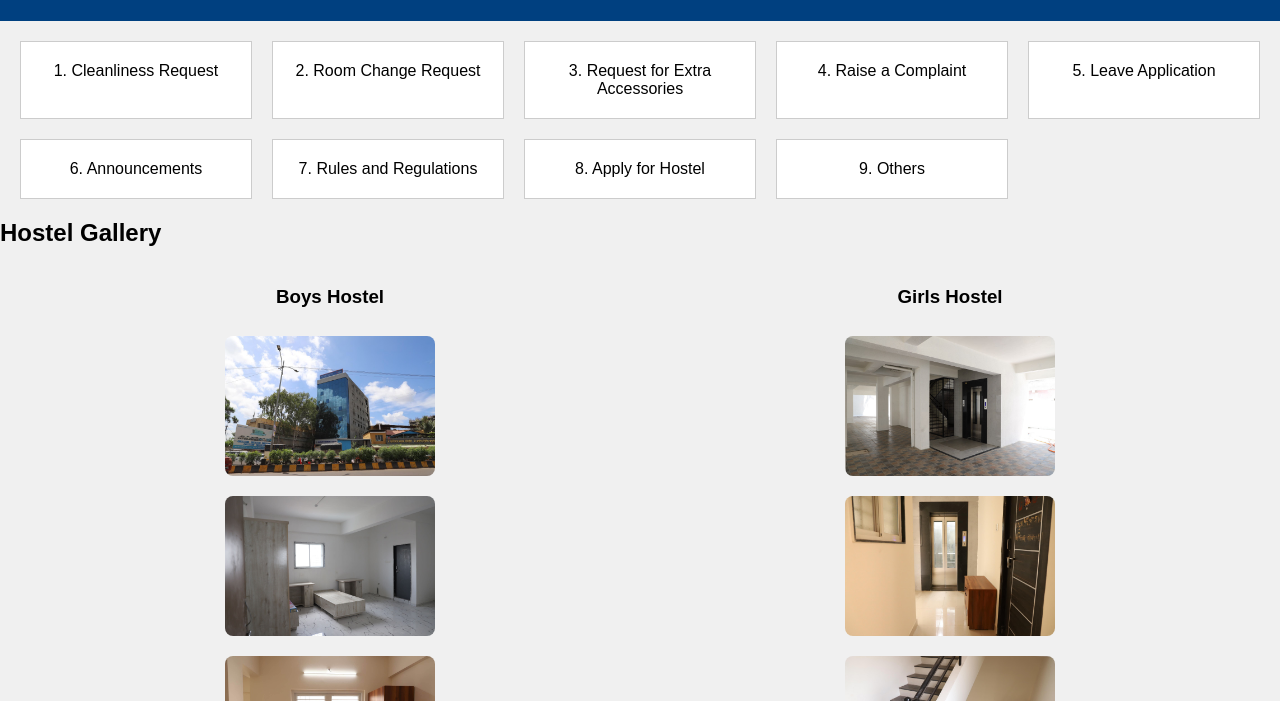
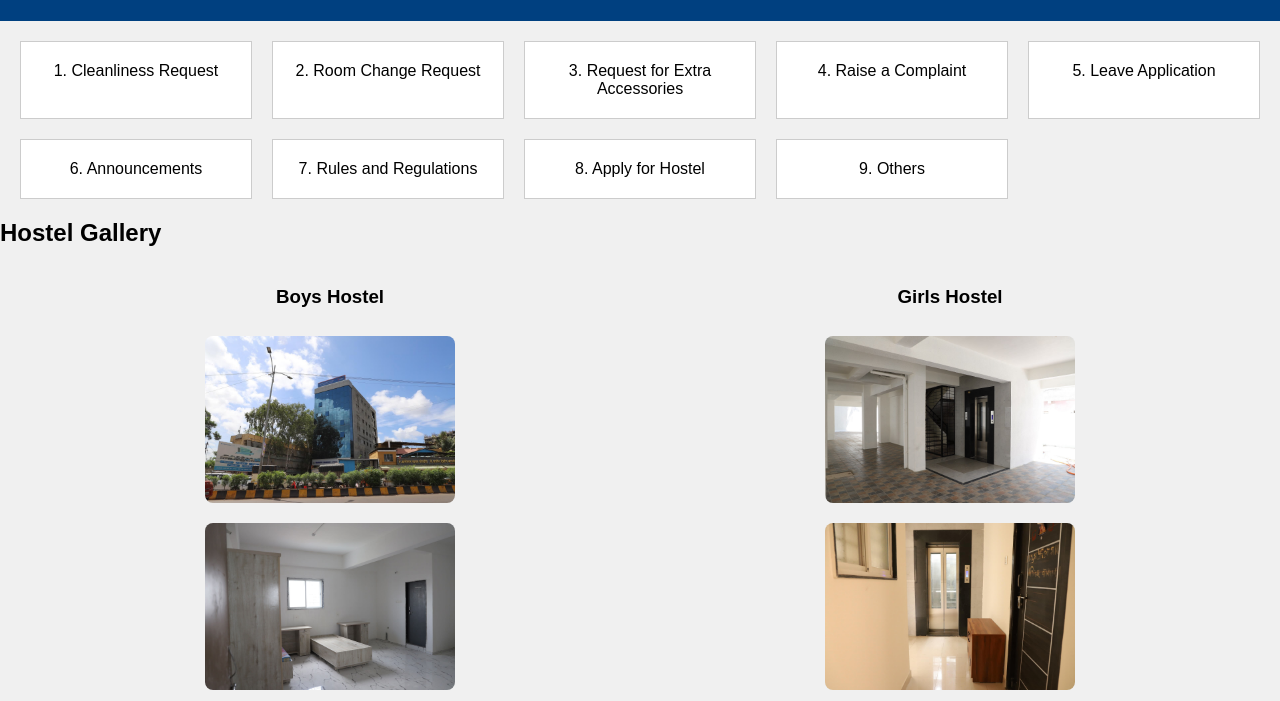
Before and after one commit to neera12124sg/mit-aoe-hostel-project, a plain HTML site: page index.html in a window 1280 px wide. Shown: the part 99-800 px from the top of the page. Drawn offline with Linux system fonts and the light colour scheme.

Commit message:
Update style.css

```diff
--- a/style.css
+++ b/style.css
@@ -37,23 +37,31 @@ header {
 
 .gallery {
     display: flex;
-    justify-content: space-around; /* Align boys and girls gallery sides */
+    justify-content: space-around;
     margin: 20px;
 }
 
 .boys-gallery, .girls-gallery {
     display: flex;
-    flex-direction: column; /* Stack images vertically */
-    align-items: center; /* Center the images */
+    flex-direction: column;
+    align-items: center;
 }
 
 .gallery img {
-    width: 100%; /* Ensure responsive */
+    width: 100%;
     height: auto;
-    max-width: 210px; /* Increased by 1 cm from 200px */
-    max-height: 210px; /* Added max-height to maintain aspect ratio */
+    max-width: 210px;
+    max-height: 210px;
     border-radius: 8px;
-    margin: 10px; /* Space between images */
+    margin: 10px;
+}
+
+/* Media Query for PC View */
+@media (min-width: 768px) {
+    .gallery img {
+        max-width: 250px; /* Increased for PC view */
+        max-height: 250px; /* Increased for PC view */
+    }
 }
 
 .modal {
```
